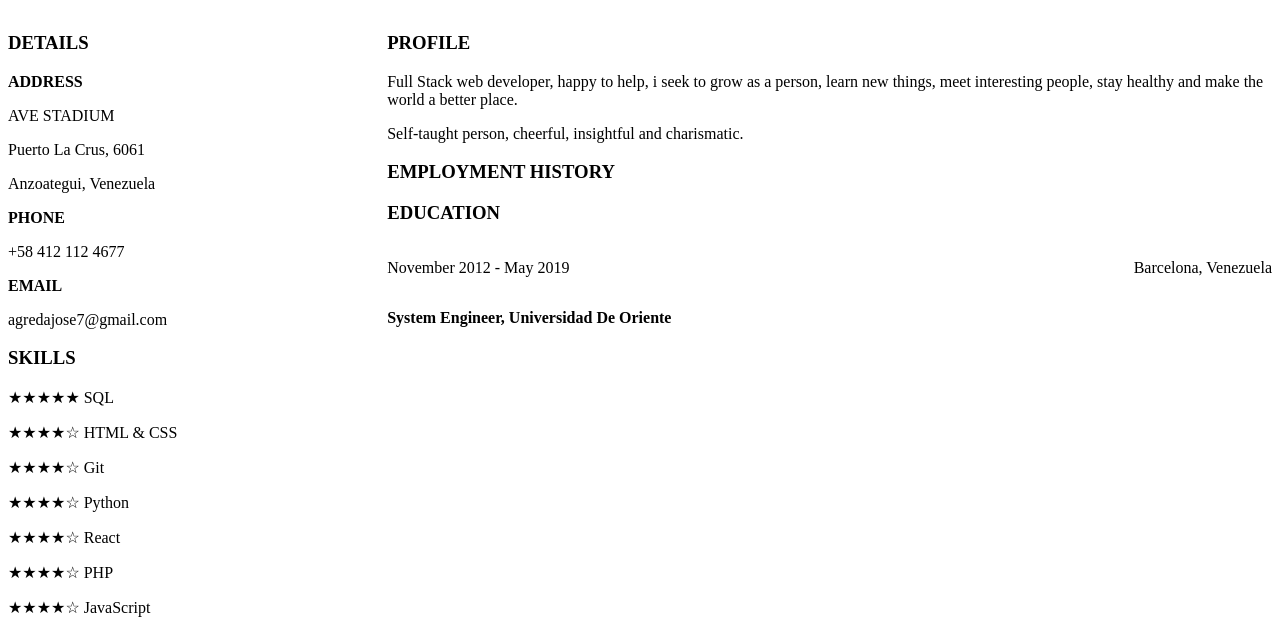
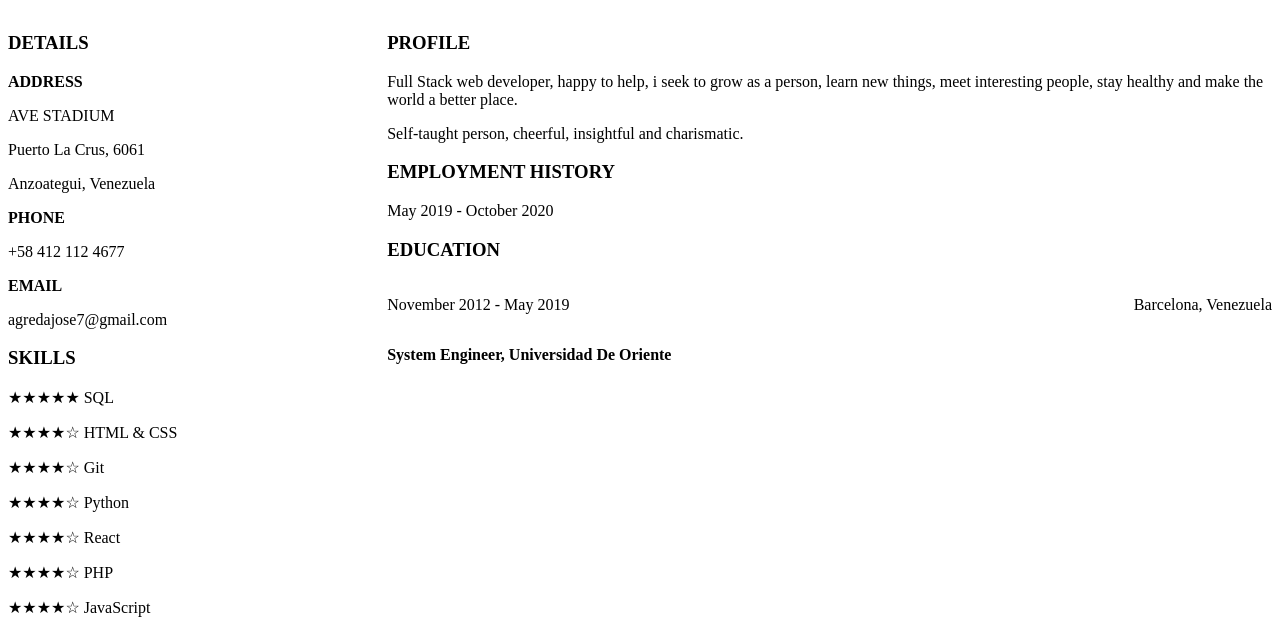
Before and after one commit to Antuan01/simple-cv, a plain HTML site: page index.html in a window 1280 px wide. Shown: the part 159-789 px from the top of the page. Drawn offline with Linux system fonts and the light colour scheme; a script that the page names is missing.

Commit message:
work history

```diff
--- a/index.html
+++ b/index.html
@@ -5,7 +5,7 @@
     <meta http-equiv="x-ua-compatible" content="ie=edge" />
     <meta name="viewport" content="width=device-width, initial-scale=1" />
 
-    <title> Hola bebe </title>
+    <title> FullStack Developer </title>
     <link rel="stylesheet" href="main.css" />
     <link rel="icon" href="images/favicon.png" />
   </head>
@@ -50,6 +50,9 @@
             <p> Full Stack web developer, happy to help, i seek to grow as a person, learn new things, meet interesting people, stay healthy and make the world a better place. </p>
             <p> Self-taught person, cheerful, insightful and charismatic. </p>
             <h3> EMPLOYMENT HISTORY </h3>
+
+            <p> May 2019 - October 2020 <p>
+
             <h3> EDUCATION </h3>
             <div class="flex space-between"> <p> November 2012 - May 2019 </p> <p> Barcelona, Venezuela </p> </div>
             <p> <b> System Engineer, Universidad De Oriente  </b> </p>
```
